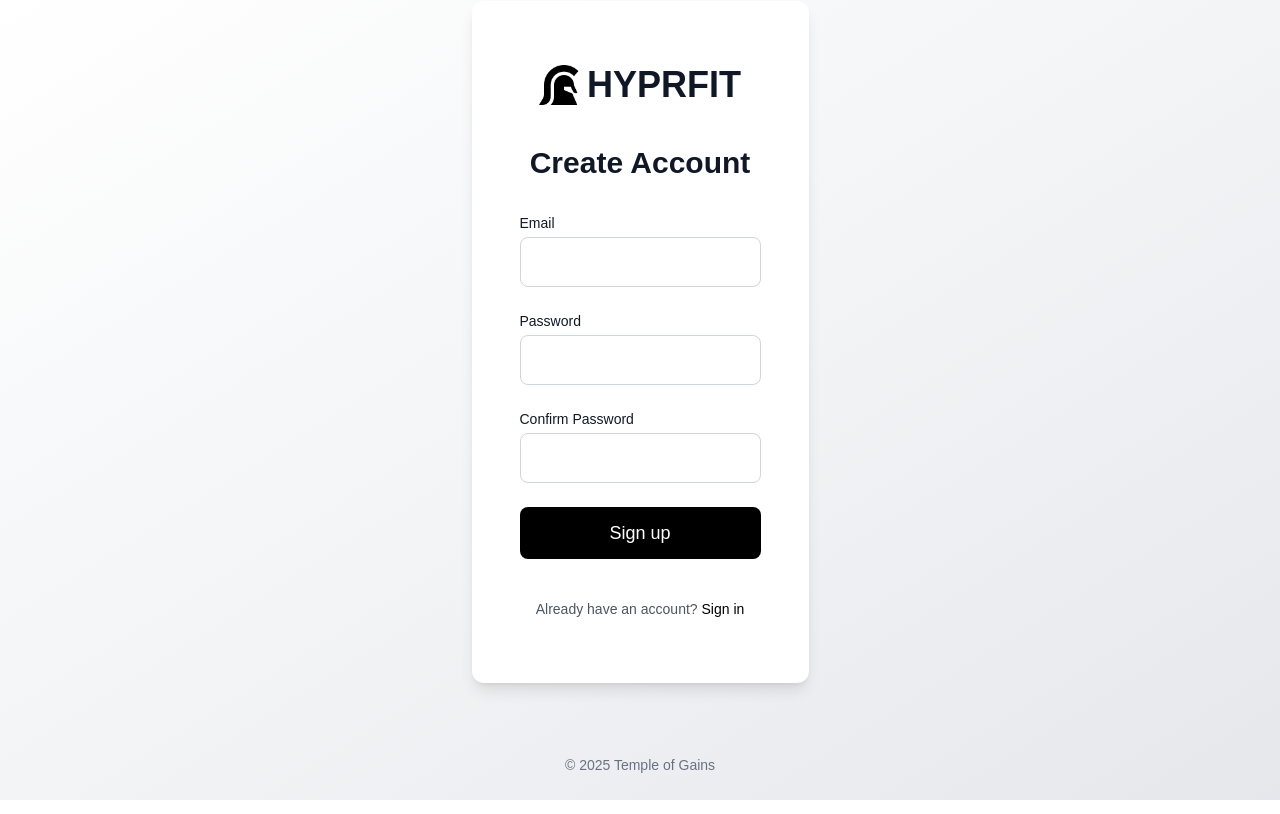
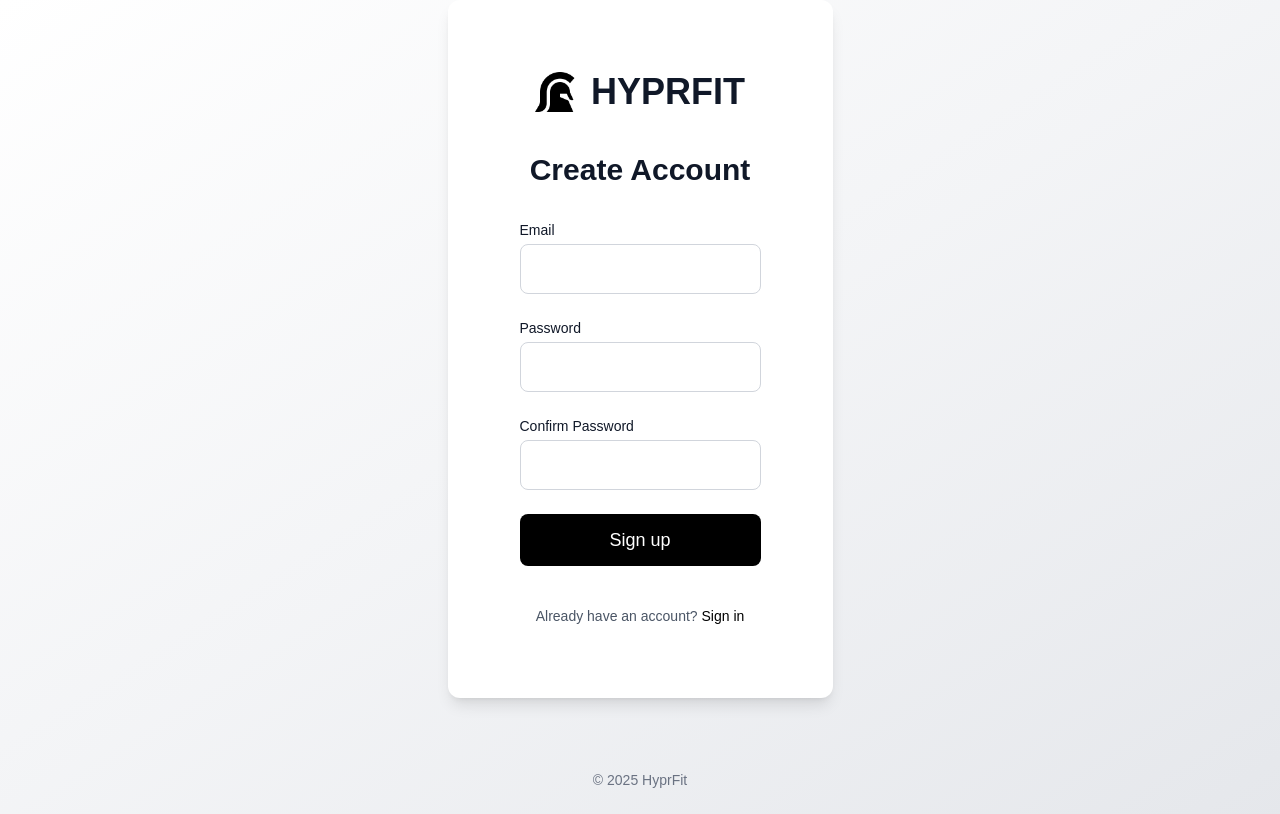
Before and after one commit to randomPlayerHere/hyprfit, a Next.js app: page /signup in a window 1280 px wide. Built offline with nearby package versions, Linux system fonts and the light colour scheme.

Commit message:
updated Login

```diff
--- a/app/login/page.tsx
+++ b/app/login/page.tsx
@@ -31,7 +31,7 @@ export default function Login() {
 
   return (
     <div className="min-h-screen bg-gradient-to-br from-white via-gray-100 to-gray-200 text-gray-900 flex flex-col justify-center">
-      <div className="max-w-lg mx-auto px-18 py-18 bg-white rounded-xl shadow-md">
+      <div className="w-[500px] mx-auto px-18 py-18 bg-white rounded-xl shadow-md">
         <div className="flex justify-center mb-10">
           <div className="flex items-center gap-4">
             <Image
@@ -45,7 +45,7 @@ export default function Login() {
           </div>
         </div>
 
-        <h1 className="text-2xl font-bold mb-6 text-center">Welcome Back</h1>
+        <h1 className="text-2xl font-bold mb-6 text-center">Login</h1>
 
         {error && (
           <div className="bg-red-50 text-red-600 p-3 rounded-lg mb-6 text-sm">
@@ -121,7 +121,7 @@ export default function Login() {
 
       <footer className="max-w-md mx-auto p-6 mt-8 text-center">
         <div className="text-sm text-gray-500">
-          © {new Date().getFullYear()} Temple of Gains
+          © {new Date().getFullYear()} HyprFit
         </div>
       </footer>
     </div>
--- a/app/page.tsx
+++ b/app/page.tsx
@@ -43,7 +43,7 @@ export default function Home() {
           <Link href="#" className="hover:text-black font-medium transition-colors">Pricing</Link>
           <Link href="#" className="hover:text-black font-medium transition-colors">Contact</Link>
           <Link
-            href="/login"
+            href="/signup"
             className="bg-black text-white px-4 py-2 rounded-full hover:bg-gray-800 transition-colors font-medium shadow-md"
           >
             Join Us
@@ -126,7 +126,7 @@ export default function Home() {
           <div>
             <h3 className="text-2xl font-bold mb-4 tracking-tighter">MY ACCOUNT</h3>
             <div className="space-y-4">
-              <Link href="#" className="block hover:text-gray-300 transition">Log In/Register</Link>
+              <Link href="/login" className="block hover:text-gray-300 transition">Log In</Link>
               <Link href="#" className="block hover:text-gray-300 transition">Contact Us</Link>
             </div>
           </div>
--- a/app/signup/page.tsx
+++ b/app/signup/page.tsx
@@ -33,9 +33,9 @@ export default function Signup() {
 
   return (
     <div className="min-h-screen bg-gradient-to-br from-white via-gray-100 to-gray-200 text-gray-900 flex flex-col justify-center">
-      <div className="max-w-lg mx-auto px-12 py-16 bg-white rounded-xl shadow-lg">
+      <div className="max-w-lg mx-auto px-18 py-18 bg-white rounded-xl shadow-lg">
         <div className="flex justify-center mb-10">
-          <div className="flex items-center gap-2">
+          <div className="flex items-center gap-4">
             <Image
               src="/greek-helmet.png"
               alt="Greek Helmet"
@@ -119,7 +119,7 @@ export default function Signup() {
 
       <footer className="max-w-lg mx-auto p-6 mt-12 text-center">
         <div className="text-sm text-gray-500">
-          © {new Date().getFullYear()} Temple of Gains
+          © {new Date().getFullYear()} HyprFit
         </div>
       </footer>
     </div>
```
